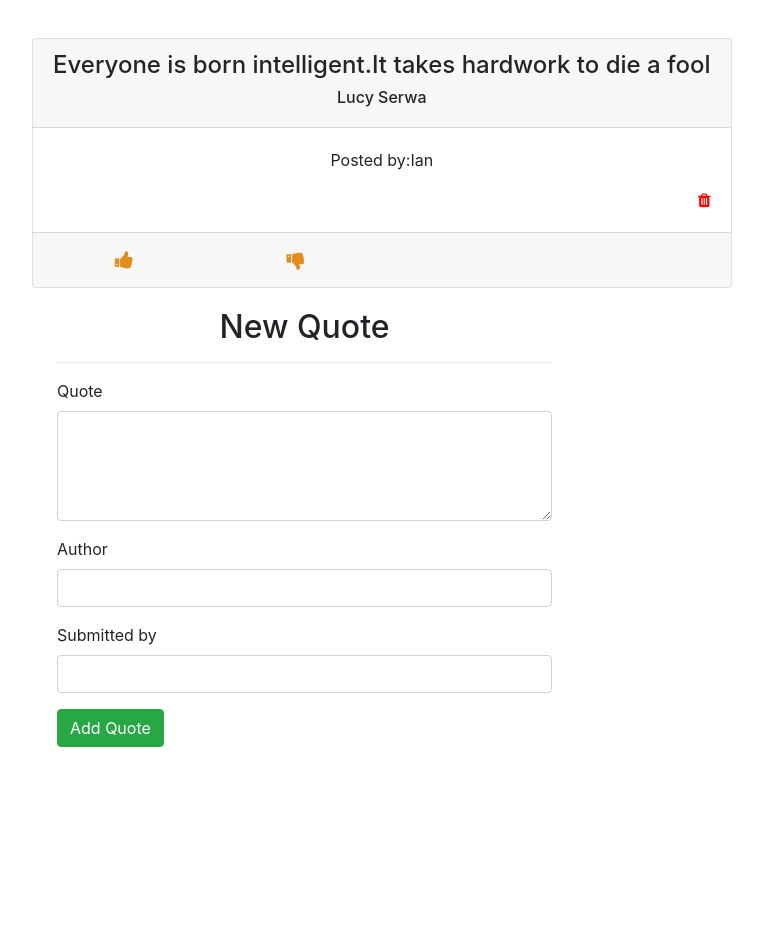
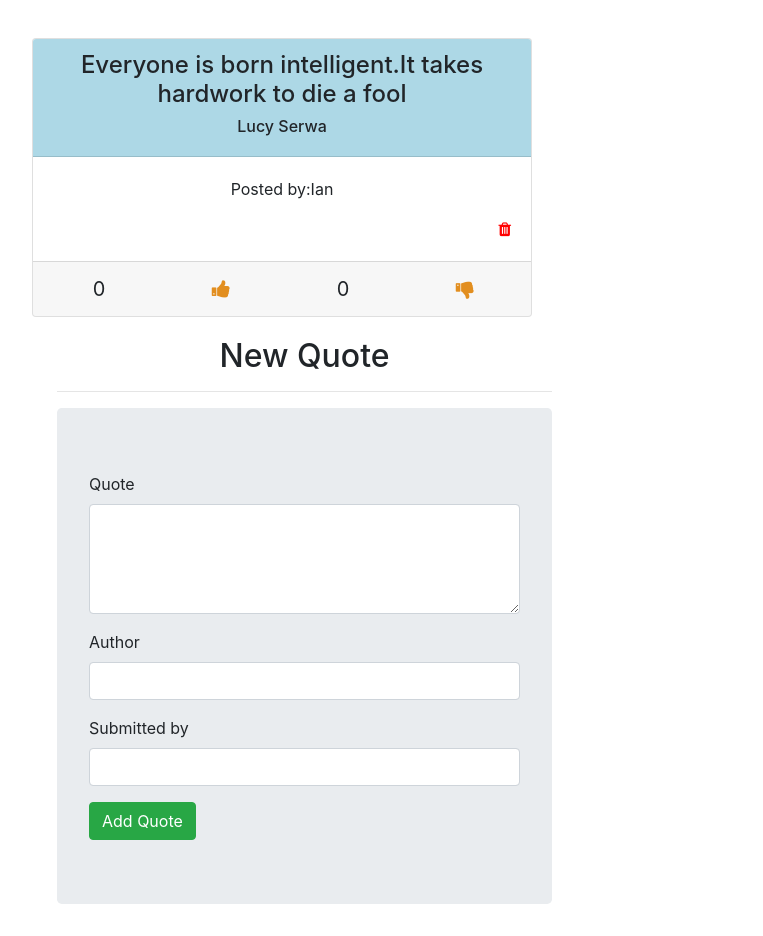
Before and after one commit to cynthiaoduol/Quotes, an Angular app: page / in a window 1280 px wide. Shown: the part 400-1336 px from the top of the page, without its empty margins (58-821 px from the left). Before the commit the page ends 1147 px from the top, so only its background shows below. Built offline with nearby package versions, Linux system fonts and the light colour scheme.

Commit message:
add functionality of the upvote and downvote icons

```diff
--- a/src/app/quote-form/quote-form.component.html
+++ b/src/app/quote-form/quote-form.component.html
@@ -1,6 +1,7 @@
 <div class="container">
   <h2 class="text-center">New Quote</h2>
   <hr>
+  <div class="jumbotron">
   <form (ngSubmit)='submitQuote()' #quoteForm='ngForm'>
 
     <div class="form-group">
@@ -23,3 +24,4 @@
 
   </form>
 </div>
+</div>
--- a/src/app/quote-form/quote-form.component.ts
+++ b/src/app/quote-form/quote-form.component.ts
@@ -8,7 +8,7 @@ import { Quote } from '../quote';
 })
 export class QuoteFormComponent implements OnInit {
 
-  newQuote = new Quote("","","");
+  newQuote = new Quote("","","",0,0);
   @Output() addQuote = new EventEmitter<Quote>();
 
   submitQuote(){
--- a/src/app/quote.ts
+++ b/src/app/quote.ts
@@ -1,3 +1,8 @@
 export class Quote {
-  constructor(public text:string,public author:string,public submitter:string){}
+  constructor(
+    public text: string, public author: string, public submitter: string,
+    public upvotes: number,
+    public downvotes: number
+    ) { }
+
 }
--- a/src/app/quote/quote.component.css
+++ b/src/app/quote/quote.component.css
@@ -13,6 +13,10 @@
 .card{
   margin: 20px;
   text-align: center;
+  width: 500px;
+}
+.card-header{
+  background-color:lightblue
 }
 
 .action{
--- a/src/app/quote/quote.component.html
+++ b/src/app/quote/quote.component.html
@@ -15,10 +15,16 @@
 
       <div class="card-footer">
         <div class="row">
+          <div class="col-3 action">
+              {{quote.upvotes}}
+          </div>
           <div class="col-3 action upvote" (click)="quote.upvotes = quote.upvotes + 1">
             <i class="fa fa-thumbs-up"></i>
           </div>
 
+          <div class="col-3 action">
+              {{quote.downvotes}}
+            </div>
           <div class="col-3 action downvote" (click)="quote.downvotes = quote.downvotes + 1">
             <i class="fa fa-thumbs-down"></i>
           </div>
--- a/src/app/quote/quote.component.ts
+++ b/src/app/quote/quote.component.ts
@@ -10,9 +10,9 @@ export class QuoteComponent implements OnInit {
 
 
   quotes: Quote[] = [
-    new Quote('Aspire to inspire before you expire', 'Rex Hans', 'Faith'),
-    new Quote('Think big, Work smart', 'Ali Mohammed', 'Fadhul'),
-    new Quote('Everyone is born intelligent.It takes hardwork to die a fool', 'Lucy Serwa', 'Ian'),
+    new Quote('Aspire to inspire before you expire', 'Rex Hans', 'Faith',0,0),
+    new Quote('Think big, Work smart', 'Ali Mohammed', 'Fadhul',0,0),
+    new Quote('Everyone is born intelligent.It takes hardwork to die a fool', 'Lucy Serwa', 'Ian',0,0),
   ];
 
   delete(i) {
@@ -20,10 +20,13 @@ export class QuoteComponent implements OnInit {
   }
 
   addNewQuote(quote){
-    let quoteLength = this.quotes.length
+    let quoteLength= this.quotes.length;
     quote.text=quote.text;
     quote.author=quote.author;
     quote.submitter=quote.submitter;
+    quote.upvotes=quote.upvotes + 1
+    quote.downvotes=quote.downvotes + 1
+
 
     this.quotes.push(quote)
   }
```
